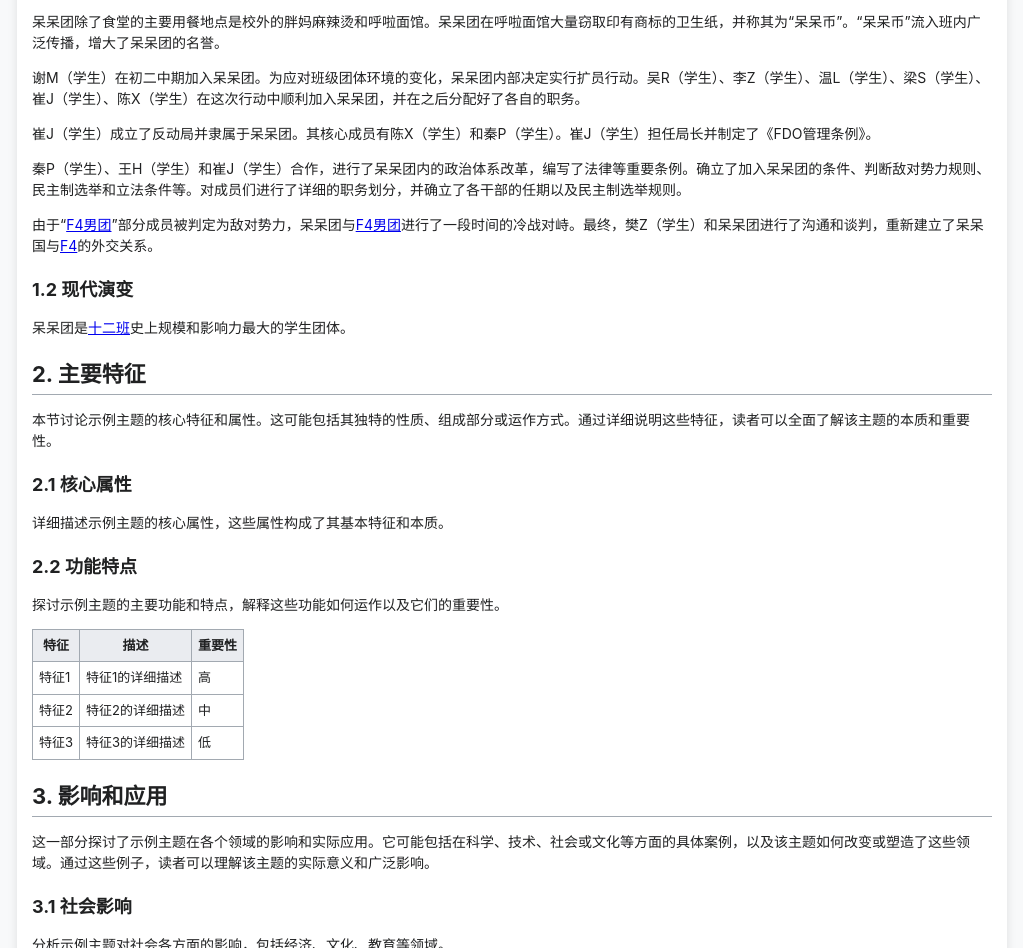
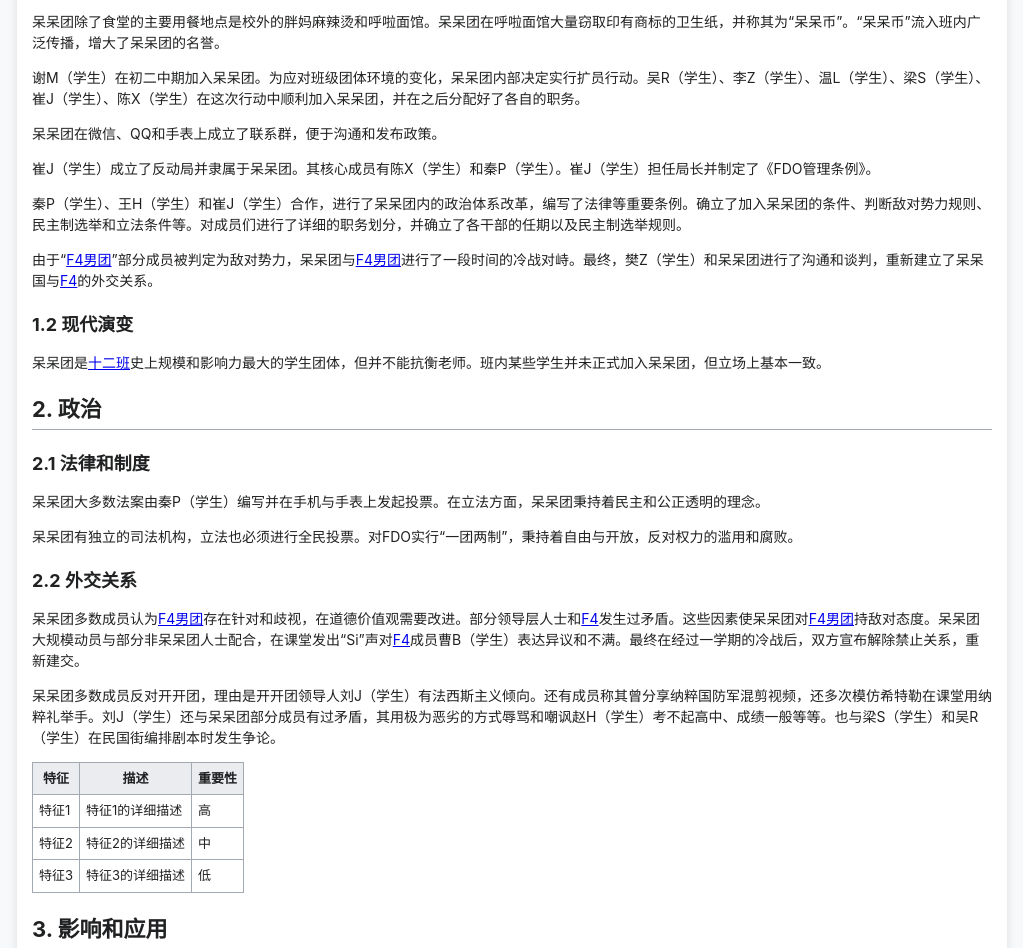
Before and after one commit to hljhlj121311/daituan.GitHub.io, a plain HTML site: page index.html in a window 1280 px wide. Shown: the part 1332-2280 px from the top of the page, without its empty margins (128-1151 px from the left). Drawn offline with Linux system fonts and the light colour scheme.

Commit message:
Update index.html

```diff
--- a/index.html
+++ b/index.html
@@ -330,22 +330,27 @@
         <p></p>
         <p>谢M（学生）在初二中期加入呆呆团。为应对班级团体环境的变化，呆呆团内部决定实行扩员行动。吴R（学生）、李Z（学生）、温L（学生）、梁S（学生）、崔J（学生）、陈X（学生）在这次行动中顺利加入呆呆团，并在之后分配好了各自的职务。</p>
         <p></p>
+        <p>呆呆团在微信、QQ和手表上成立了联系群，便于沟通和发布政策。</p>
+        <p></p>
         <p>崔J（学生）成立了反动局并隶属于呆呆团。其核心成员有陈X（学生）和秦P（学生）。崔J（学生）担任局长并制定了《FDO管理条例》。</p>
         <p></p>
         <p>秦P（学生）、王H（学生）和崔J（学生）合作，进行了呆呆团内的政治体系改革，编写了法律等重要条例。确立了加入呆呆团的条件、判断敌对势力规则、民主制选举和立法条件等。对成员们进行了详细的职务划分，并确立了各干部的任期以及民主制选举规则。</p>
         <p></p>
         <p>由于“<a href="https://fsi-github-io.pages.dev/">F4男团</a>”部分成员被判定为敌对势力，呆呆团与<a href="https://fsi-github-io.pages.dev/">F4男团</a>进行了一段时间的冷战对峙。最终，樊Z（学生）和呆呆团进行了沟通和谈判，重新建立了呆呆国与<a href="https://fsi-github-io.pages.dev/">F4</a>的外交关系。</p>
         <h3 id="section1-2">1.2 现代演变</h3>
-        <p>呆呆团是<a href="https://shierban-github-io.pages.dev/">十二班</a>史上规模和影响力最大的学生团体。</p>
+        <p>呆呆团是<a href="https://shierban-github-io.pages.dev/">十二班</a>史上规模和影响力最大的学生团体，但并不能抗衡老师。班内某些学生并未正式加入呆呆团，但立场上基本一致。</p>
 
-        <h2 id="section2">2. 主要特征</h2>
-        <p>本节讨论示例主题的核心特征和属性。这可能包括其独特的性质、组成部分或运作方式。通过详细说明这些特征，读者可以全面了解该主题的本质和重要性。</p>
+        <h2 id="section2">2. 政治</h2>
 
-        <h3 id="section2-1">2.1 核心属性</h3>
-        <p>详细描述示例主题的核心属性，这些属性构成了其基本特征和本质。</p>
+        <h3 id="section2-1">2.1 法律和制度</h3>
+        <p>呆呆团大多数法案由秦P（学生）编写并在手机与手表上发起投票。在立法方面，呆呆团秉持着民主和公正透明的理念。</p>
+        <p></p>
+        <p>呆呆团有独立的司法机构，立法也必须进行全民投票。对FDO实行“一团两制”，秉持着自由与开放，反对权力的滥用和腐败。</p>
 
-        <h3 id="section2-2">2.2 功能特点</h3>
-        <p>探讨示例主题的主要功能和特点，解释这些功能如何运作以及它们的重要性。</p>
+        <h3 id="section2-2">2.2 外交关系</h3>
+        <p>呆呆团多数成员认为<a href="https://fsi-github-io.pages.dev/">F4男团</a>存在针对和歧视，在道德价值观需要改进。部分领导层人士和<a href="https://fsi-github-io.pages.dev/">F4</a>发生过矛盾。这些因素使呆呆团对<a href="https://fsi-github-io.pages.dev/">F4男团</a>持敌对态度。呆呆团大规模动员与部分非呆呆团人士配合，在课堂发出“Si”声对<a href="https://fsi-github-io.pages.dev/">F4</a>成员曹B（学生）表达异议和不满。最终在经过一学期的冷战后，双方宣布解除禁止关系，重新建交。</p>
+        <p></p>
+        <p>呆呆团多数成员反对开开团，理由是开开团领导人刘J（学生）有法西斯主义倾向。还有成员称其曾分享纳粹国防军混剪视频，还多次模仿希特勒在课堂用纳粹礼举手。刘J（学生）还与呆呆团部分成员有过矛盾，其用极为恶劣的方式辱骂和嘲讽赵H（学生）考不起高中、成绩一般等等。也与梁S（学生）和吴R（学生）在民国街编排剧本时发生争论。</p>
 
         <table>
             <tr>
```
